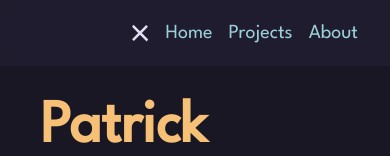
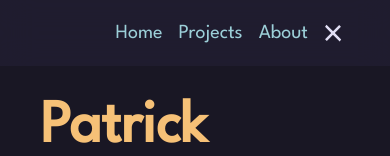
Before and after one commit to prmaloney/prmaloney, a SvelteKit app: page / in a window 390 px wide. Both pictures are taken after a click on the button "toggle menu". Shown: the top 156 px of the page. Built offline with nearby package versions, Linux system fonts and the light colour scheme.

Commit message:
temp fix for mobile menu animation

```diff
--- a/src/components/Icons/Burger.svelte
+++ b/src/components/Icons/Burger.svelte
@@ -1,6 +1,6 @@
 <script lang="ts">
 	import { cubicInOut } from 'svelte/easing';
-	import { fly, slide } from 'svelte/transition';
+	import { fly, fade } from 'svelte/transition';
 	let open = false;
 	let onClick = (): void => {
 		open = !open;
@@ -8,25 +8,14 @@
 
 	let ariaLabel = 'toggle menu';
 	let width: string | number = 50;
-
-	const flyWithButton = (node, { duration, x, easing }) => {
-		const style = getComputedStyle(node);
-		const normalFly = fly(node, { duration, x });
-		const initialTransform = style.transform === 'none' ? '' : style.transform;
-		const button = document.getElementsByTagName('button')[0];
-
-		button.style.transform = initialTransform;
-		return normalFly;
-	};
 </script>
 
-<button
-	class="transition-transform ease-in-out
-        duration-300"
-	on:click={onClick}
-	aria-expanded={open}
-	aria-label={ariaLabel}
->
+{#if open}
+	<div class="flex items-center" transition:fly={{ duration: 300, x: -300, easing: cubicInOut }}>
+		<slot />
+	</div>
+{/if}
+<button on:click={onClick} aria-expanded={open} aria-label={ariaLabel}>
 	<svg class:open viewBox="0 0 100 100" fill="none" stroke="currentColor" stroke-width="5" {width}>
 		<path
 			class="top"
@@ -40,18 +29,9 @@
 	</svg>
 </button>
 
-{#if open}
-	<div transition:flyWithButton={{ duration: 300, x: 50, easing: cubicInOut }}>
-		<slot
-			class="px-8 py-2 absolute translate-x-full transition-transform
-      ease-in-out duration-300"
-		/>
-	</div>
-{/if}
-
 <style>
 	:root {
-		--transition-duration: 400ms;
+		--transition-duration: 300ms;
 	}
 
 	button {
--- a/src/routes/+layout.svelte
+++ b/src/routes/+layout.svelte
@@ -29,8 +29,6 @@
 			title: 'About'
 		}
 	];
-
-	let navbaropen = false;
 </script>
 
 <div class="flex flex-col min-h-screen">
@@ -49,7 +47,7 @@
 			</nav>
 		</div>
 
-		<div class="flex justify-end items-center md:hidden px-8 py-2 ">
+		<div class="flex justify-end items-center md:hidden px-8 py-2">
 			<Burger>
 				<nav>
 					<ul class="flex direction-row gap-4">
--- a/src/routes/projects/[slug]/+page.svelte
+++ b/src/routes/projects/[slug]/+page.svelte
@@ -16,7 +16,7 @@
 				<span class="tag">{tag}</span>
 			{/each}
 		</div>
-		<a href={data.sourceCode} target="_blank" rel="noreferrer">
+		<a class="text-white" href={data.sourceCode} target="_blank" rel="noreferrer">
 			<Icon name="github" />
 			View Source
 		</a>
```
